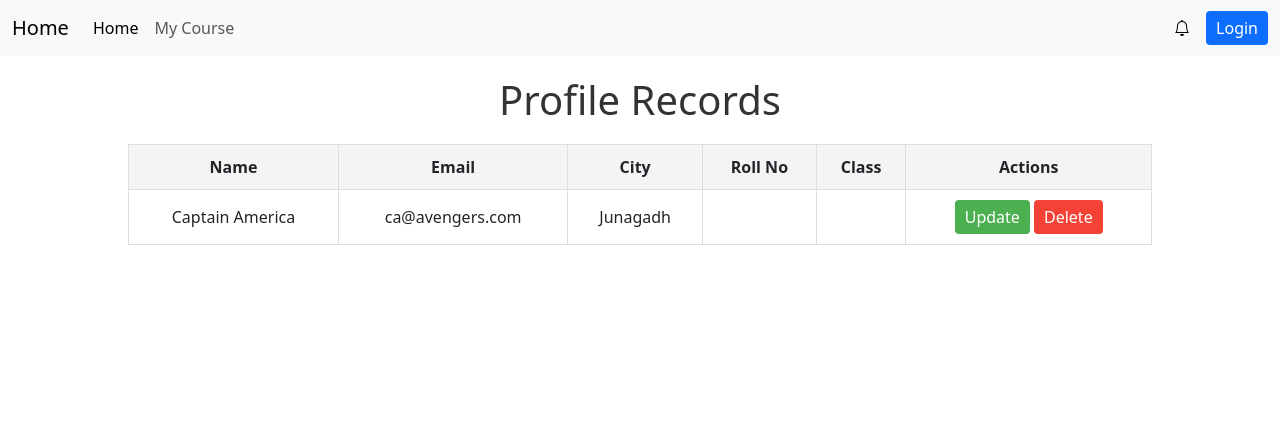
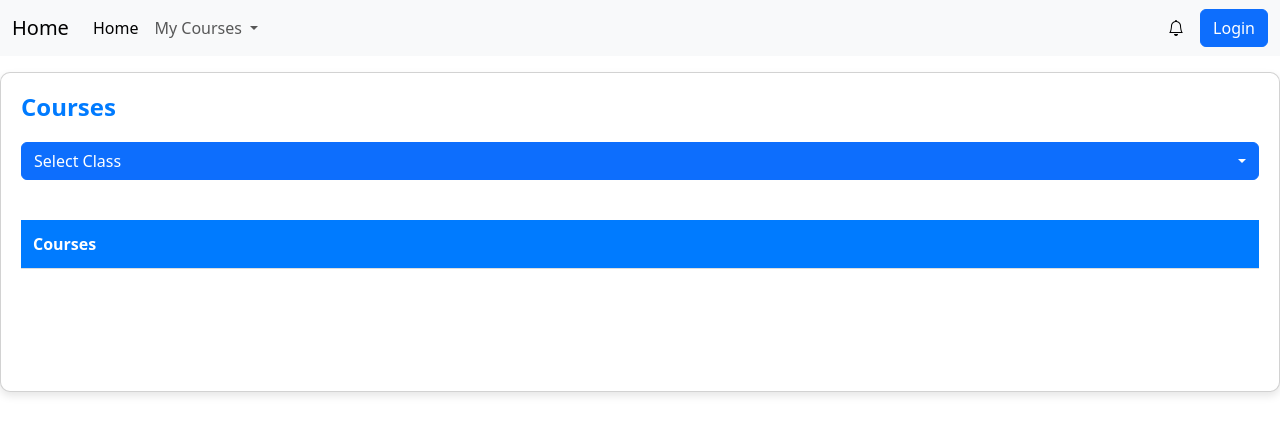
Before and after one commit to Yashu-Simform/Learn_Django, a Django app: page /student/ in a window 1280 px wide. Shown: the top 435 px of the page. Run offline with Django 4.2, Linux system fonts and the light colour scheme; data comes from the database, SQL or seed files in the repository; lists and menus that the app fills with data are empty; parts of the project's set-up code (start-up, migrations or seed data) failed here and were passed over; some libraries are stand-ins or nearby versions.

Commit message:
Student home implemented

```diff
--- a/Learn_Django/student/models.py
+++ b/Learn_Django/student/models.py
@@ -6,7 +6,7 @@ class StudentProfile(models.Model):
     student_id = models.CharField(verbose_name='student_id', max_length=100, null=False, unique=True, primary_key=True)
     name = models.CharField(max_length=70)
     email = models.EmailField(max_length=255, default='example@gmail.com', unique=True)
-    password = models.CharField(max_length=50, verbose_name='password', null=False, blank=False, default='iron@man-power+')
+    password = models.CharField(max_length=255, verbose_name='password', null=False, blank=False, default='iron@man-power+')
     city = models.CharField(max_length=70, default='junagadh')
     student_class = models.IntegerField(default=1, choices=[(1, '1'),(2, '2'),(3, '3'),(4, '4'),(5, '5'),(6, '6'),(7, '7'),(8, '8'),(9, '9'),(10, '10'),(11, '11'),(12, '12')])
 
--- a/Learn_Django/student/templates/student/base.html
+++ b/Learn_Django/student/templates/student/base.html
@@ -13,28 +13,25 @@
   {% block navbar %}
     <nav class="navbar navbar-expand-lg bg-body-tertiary">
         <div class="container-fluid">
-          <a class="navbar-brand" href="{% url 'view_all_students' %}">Home</a>
+          <a class="navbar-brand" href="">Home</a>
           <button class="navbar-toggler" type="button" data-bs-toggle="collapse" data-bs-target="#navbarSupportedContent" aria-controls="navbarSupportedContent" aria-expanded="false" aria-label="Toggle navigation">
             <span class="navbar-toggler-icon"></span>
           </button>
           <div class="collapse navbar-collapse" id="navbarSupportedContent">
-            <ul class="navbar-nav me-auto mb-2 mb-lg-0">
+            <ul class="navbar-nav me-auto mb-2 mb-lg-0 d-flex flex-row align-items-center">
               <li class="nav-item">
                 <a class="nav-link active" aria-current="page" href="">Home</a>
               </li>
-              <li class="nav-item">
-                <a class="nav-link" href="">My Course</a>
+              <li class="nav-item dropdown">
+                <a class="nav-link dropdown-toggle" href="#" id="navbarDropdown" role="button" data-bs-toggle="dropdown" aria-expanded="false">
+                  My Courses
+                </a>
               </li>
+              {% comment %} <li class="nav-item">
+                <a class="nav-link" href="">Add Course</a>
+              </li> {% endcomment %}
             </ul>
 
-
-          {% comment %} Search field {% endcomment %}
-            {% comment %} <form class="d-flex" role="search">
-              <input class="form-control me-2" type="search" placeholder="Search" aria-label="Search">
-              <button class="btn btn-outline-success" type="submit">Search</button>
-            </form> {% endcomment %}
-
-            {% comment %} Notification {% endcomment %}
             <button id="notification" style="border: none; background-color: transparent; margin: 2px 10px;">
               <i class="bi bi-bell"></i>
             </button>
@@ -43,18 +40,6 @@
               <ul class="notification-list" id="notificationList">
               </ul>
           </div>
-
-            {% comment %} <div class="notification-container">
-              <div class="notification-popup" id="notificationPanel">
-                  <div class="notification-header">Notifications</div>
-                  <ul class="notification-list">
-                      <li>New message from John</li>
-                      <li>Your report is ready</li>
-                      <li>Meeting scheduled at 3 PM</li>
-                      <li>Application update available</li>
-                  </ul>
-              </div>
-          </div> {% endcomment %}
 
             <button id='authbtn' type="button" class="btn btn-primary">
               {% if loggedin %}
--- /dev/null
+++ b/Learn_Django/student/templates/student/student_home.html
@@ -0,0 +1,167 @@
+{% extends "student/base.html" %}
+{% load custom_filters %}
+{% block addon %}
+<style>
+    .teacher-home-custom {
+        padding: 20px;
+        background-color: #f8f9fa;
+    }
+
+    .teacher-dashboard-header-custom {
+        margin-bottom: 30px;
+    }
+
+    .teacher-dashboard-header-custom h1 {
+        font-size: 2rem;
+        font-weight: 600;
+        color: #333;
+    }
+
+    .teacher-dashboard-cards-custom {
+        display: grid;
+        grid-template-columns: repeat(auto-fit, minmax(300px, 1fr));
+        gap: 20px;
+        margin-bottom: 30px;
+        overflow-y: scroll;
+    }
+
+    .teacher-card-custom {
+        min-height: 20rem;
+        max-height: 70%;
+        background-color: #ffffff;
+        border-radius: 10px;
+        box-shadow: 0 4px 8px rgba(0, 0, 0, 0.1);
+        padding: 20px;
+        transition: transform 0.3s ease, box-shadow 0.3s ease;
+    }
+
+    .teacher-card-custom:hover {
+        transform: translateY(-5px);
+        box-shadow: 0 6px 12px rgba(0, 0, 0, 0.15);
+    }
+
+    .teacher-card-custom h2 {
+        font-size: 1.5rem;
+        font-weight: 600;
+        margin-bottom: 20px;
+        color: #007bff;
+    }
+
+    .teacher-dropdown-custom {
+        margin-bottom: 20px;
+        max-height: 70%;
+    }
+
+    .teacher-dropdown-custom .btn {
+        width: 100%;
+        text-align: left;
+        display: flex;
+        justify-content: space-between;
+        align-items: center;
+    }
+
+    .teacher-dropdown-menu-custom {
+        width: 100%;
+        min-height: 10rem;
+        max-height: 70%;
+        overflow-y: scroll;
+    }
+
+    .teacher-table-custom {
+        width: 100%;
+        border-collapse: collapse;
+        margin-top: 20px;
+    }
+
+    .teacher-table-custom th,
+    .teacher-table-custom td {
+        padding: 12px;
+        text-align: left;
+        border-bottom: 1px solid #ddd;
+    }
+
+    .teacher-table-custom th {
+        background-color: #007bff;
+        color: white;
+        font-weight: 600;
+    }
+
+    .teacher-table-custom tr:hover {
+        background-color: #f1f1f1;
+    }
+
+    .teacher-quick-actions-custom {
+        display: flex;
+        gap: 10px;
+        margin-top: 20px;
+    }
+
+    .teacher-quick-actions-custom .btn {
+        flex: 1;
+        padding: 10px;
+        font-size: 14px;
+        font-weight: 600;
+        text-align: center;
+        border-radius: 5px;
+        transition: background-color 0.3s ease;
+    }
+
+    .teacher-quick-actions-custom .btn-primary {
+        background-color: #007bff;
+        border: none;
+    }
+
+    .teacher-quick-actions-custom .btn-primary:hover {
+        background-color: #0056b3;
+    }
+
+    .teacher-quick-actions-custom .btn-success {
+        background-color: #28a745;
+        border: none;
+    }
+
+    .teacher-quick-actions-custom .btn-success:hover {
+        background-color: #218838;
+    }
+
+    @media (max-width: 768px) {
+        .teacher-dashboard-cards-custom {
+            grid-template-columns: 1fr;
+        }
+
+        .teacher-quick-actions-custom {
+            flex-direction: column;
+        }
+    }
+</style>
+
+<div class="card teacher-card-custom">
+    <h2>Courses</h2>
+    <div class="dropdown teacher-dropdown-custom">
+        <button class="btn btn-primary dropdown-toggle" type="button" id="courseDropdown" data-bs-toggle="dropdown" aria-expanded="false">
+            Select Class
+        </button>
+        <ul class="dropdown-menu teacher-dropdown-menu-custom" aria-labelledby="courseDropdown">
+            {% for class in 12|get_range %}
+            <li><a class="dropdown-item" href="{% url "fetchCourses" forloop.counter %}">{{ forloop.counter }}</a></li>
+            {% endfor %}
+        </ul>
+    </div>
+    <div class="courses">
+        <table class="teacher-table-custom">
+            <thead>
+                <tr>
+                    <th>Courses</th>
+                </tr>
+            </thead>
+            <tbody>
+                {% for c in courses %}
+                <tr>
+                    <td>{{ c.course_name }}</td>
+                </tr>
+                {% endfor %}
+            </tbody>
+        </table>
+    </div>
+</div>
+{% endblock addon %}
--- /dev/null
+++ b/Learn_Django/student/templatetags/custom_filters.py
@@ -0,0 +1,7 @@
+from django import template
+
+register = template.Library()
+
+@register.filter
+def get_range(end, start=0):
+    return range(int(start), int(end))
--- a/Learn_Django/student/urls.py
+++ b/Learn_Django/student/urls.py
@@ -2,7 +2,7 @@ from django.urls import path, register_converter
 from student.views import *
 
 urlpatterns = [
-    path('', view_all_students, name='student_home'),
+    path('', student_home, name='student_home'),
     path('data/', student_data, name='student_data'),
     path('register/', student_registration, name='student_registration'),
     path('register/success/', student_registration_success, name='student_registration_success'),
@@ -12,4 +12,5 @@ urlpatterns = [
     path('update/<int:stu_id>', update_student, name='update_student'),
     path('jsonfile/', add_stu_from_json, name='add_stu_from_json'),
     path('getstudents/<int:p_stu_class>', api_get_students, name='api_get_students'),
+    path('getcourses/<int:stu_class>', fetchCourses, name='fetchCourses'),
 ]
--- a/Learn_Django/student/views.py
+++ b/Learn_Django/student/views.py
@@ -5,12 +5,17 @@ import json
 from django.contrib import messages
 from .db_operations import add_stu_to_db, delete_stu_db, get_students
 from django.http import JsonResponse
+from django.urls import reverse
 from django.contrib.auth.decorators import login_required
+import requests
 
 # Create your views here.
 def student_data(request):
     students = StudentProfile.objects.all()
     return render(request, 'student/profile.html', {'students': students})
+
+def student_home(req):
+    return render(req, 'student/student_home.html')
 
 # Student Registration
 def student_registration(request):
@@ -37,13 +42,26 @@ def student_registration(request):
 def student_registration_success(req):
     return render(req, 'student/register_success.html')
 
+def fetchCourses(req, stu_class):
+    base_url = 'http://127.0.0.1:8000/'
+    l_url = f'{base_url}course/api/getcourses/{stu_class}'
+    response = requests.get(l_url)
+    json_data = json.loads(str(response.text))
+    courses = [c for c in json_data.values()]
+    print(courses)
+
+    context = {
+        'courses': courses
+    }
+    return render(req, 'student/student_home.html', context=context)
+
 # Student Login
 def student_login(req):
     if req.method == 'POST':
         obj = LogIn(req.POST)
         if obj.is_valid():
             print(obj.cleaned_data)
-            return HttpResponseRedirect('')
+            return HttpResponseRedirect(reverse('student_home'))
         else:
             print('Invalid data!')
 
--- a/Learn_Django/teacher/models.py
+++ b/Learn_Django/teacher/models.py
@@ -9,4 +9,4 @@ class TeacherProfile(models.Model):
     mobile_number = models.CharField(verbose_name='mobile_number', max_length=10, null=False, unique=True)
     address = models.TextField(verbose_name='address', max_length=255)
     specialization = models.CharField(verbose_name='specialization', max_length=255, null=False)
-    password = models.CharField(max_length=50, verbose_name='password', null=False, blank=False, default='iron@man-power+')
+    password = models.CharField(max_length=255, verbose_name='password', null=False, blank=False, default='iron@man-power+')
```
Also changed, not shown: Learn_Django/student/migrations/0004_alter_studentprofile_password.py (added), Learn_Django/student/templatetags/__init__.py (added), Learn_Django/teacher/migrations/0004_alter_teacherprofile_password.py (added).
